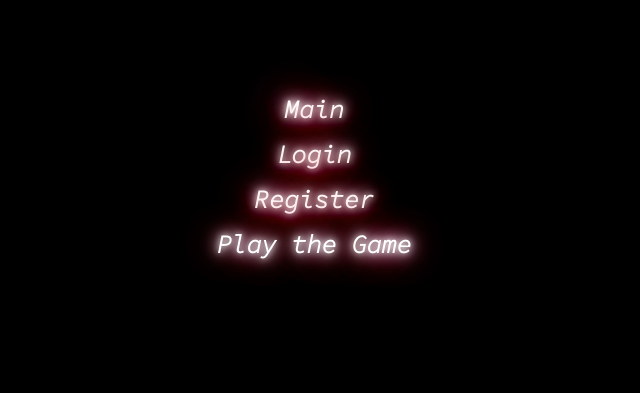
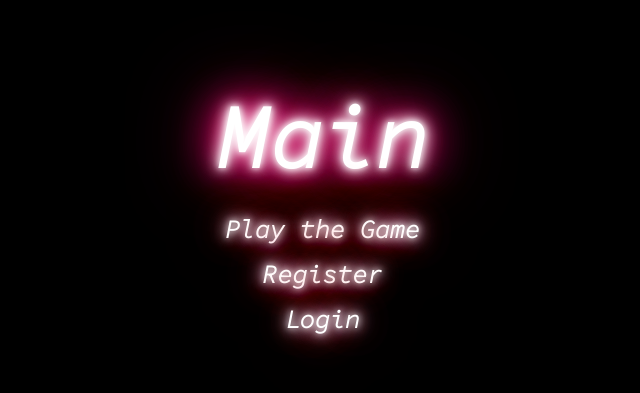
Before and after one commit to jdmar3-comp426/a99-dijkstra-disciple-s, a website: page index.html in a window 1280 px wide. Shown: the part 233-626 px from the top of the page, without its empty margins (385-1025 px from the left). Drawn offline with Linux system fonts and the light colour scheme.

Commit message:
changed some stuff

```diff
--- a/index.html
+++ b/index.html
@@ -13,18 +13,20 @@
   </head>
   <body>
     <div class="mainpage">
+        <h1>
+            <a id="current">Main</a>
+        </h1>
         <h3>
-            <a id="current">Main</a>
+          <a href="./game.html">Play the Game</a>
+        </h3>
+        <h3>
+        <a href="./register.html">Register</a>
         </h3>
         <h3>
             <a href="./login.html">Login</a>
         </h3>
-        <h3>
-            <a href="./register.html">Register</a>
-        </h3>
-        <h3>
-            <a href="./game.html">Play the Game</a>
-        </h3>
+
+
       </div>
   </body>
 
```
Also changed, not shown: register.html (+1 -1 lines).
